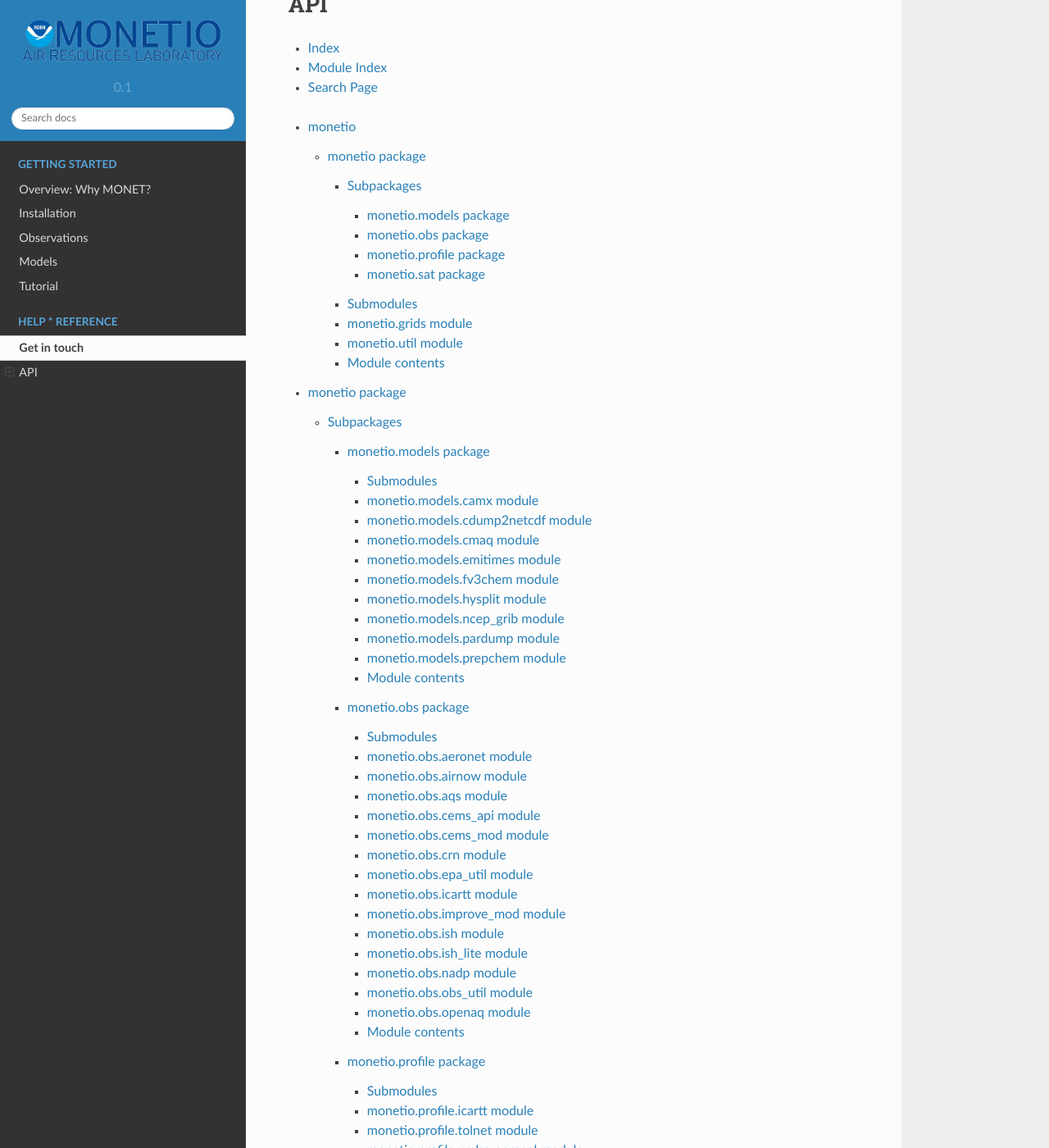
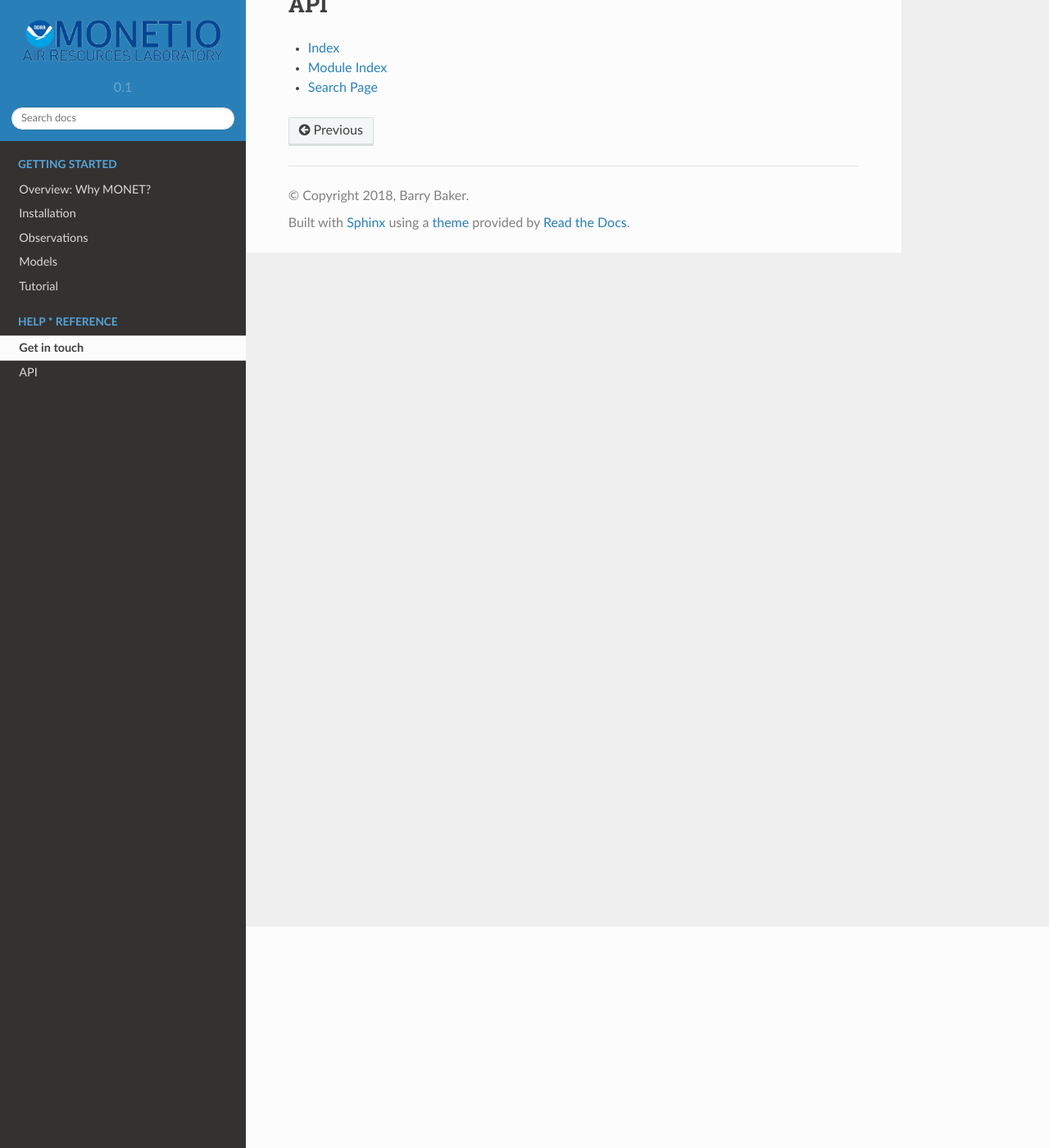
Before and after one commit to noaa-oar-arl/monetio, a Sphinx documentation site: the page built from docs/api.rst, in a window 1280 px wide and 1400 px high, scrolled down 270 px. Shown: the whole window at 82% size. Built offline with Sphinx 7.4.7 and the Read the Docs theme 2.0.0, drawn with Linux system fonts in a browser that asks for light colours; pages that are not in the unit, such as notebooks, are missing from menus; some of the changed text lies outside the part shown.

```diff
--- a/docs/api.rst
+++ b/docs/api.rst
@@ -10,15 +10,11 @@ If an issue arrises please post on the `GitHub` issues.
 API
 ---
 
+
+
 * :ref:`genindex`
 * :ref:`modindex`
 * :ref:`search`
 
-.. toctree::
-    :maxdepth: 4
-
-    source/modules
-    source/monetio
-
 
 .. _on GitHub: https://github.com/noaa-oar-arl/monetio
--- a/docs/monet.rst
+++ /dev/null
@@ -1,40 +0,0 @@
-monet package
-=============
-
-Subpackages
------------
-
-.. toctree::
-
-    monet.models
-    monet.obs
-    monet.profile
-    monet.sat
-
-Submodules
-----------
-
-monet\.aeronet module
----------------------
-
-.. automodule:: monet.aeronet
-    :members:
-    :undoc-members:
-    :show-inheritance:
-
-monet\.monet module
--------------------
-
-.. automodule:: monet.monet
-    :members:
-    :undoc-members:
-    :show-inheritance:
-
-
-Module contents
----------------
-
-.. automodule:: monet
-    :members:
-    :undoc-members:
-    :show-inheritance:
--- a/docs/source/modules.rst
+++ /dev/null
@@ -1,7 +0,0 @@
-monetio
-=======
-
-.. toctree::
-   :maxdepth: 4
-
-   monetio
--- a/docs/source/monetio.models.rst
+++ /dev/null
@@ -1,86 +0,0 @@
-monetio.models package
-======================
-
-Submodules
-----------
-
-monetio.models.camx module
---------------------------
-
-.. automodule:: monetio.models.camx
-   :members:
-   :undoc-members:
-   :show-inheritance:
-
-monetio.models.cdump2netcdf module
-----------------------------------
-
-.. automodule:: monetio.models.cdump2netcdf
-   :members:
-   :undoc-members:
-   :show-inheritance:
-
-monetio.models.cmaq module
---------------------------
-
-.. automodule:: monetio.models.cmaq
-   :members:
-   :undoc-members:
-   :show-inheritance:
-
-monetio.models.emitimes module
-------------------------------
-
-.. automodule:: monetio.models.emitimes
-   :members:
-   :undoc-members:
-   :show-inheritance:
-
-monetio.models.fv3chem module
------------------------------
-
-.. automodule:: monetio.models.fv3chem
-   :members:
-   :undoc-members:
-   :show-inheritance:
-
-monetio.models.hysplit module
------------------------------
-
-.. automodule:: monetio.models.hysplit
-   :members:
-   :undoc-members:
-   :show-inheritance:
-
-monetio.models.ncep\_grib module
---------------------------------
-
-.. automodule:: monetio.models.ncep_grib
-   :members:
-   :undoc-members:
-   :show-inheritance:
-
-monetio.models.pardump module
------------------------------
-
-.. automodule:: monetio.models.pardump
-   :members:
-   :undoc-members:
-   :show-inheritance:
-
-monetio.models.prepchem module
-------------------------------
-
-.. automodule:: monetio.models.prepchem
-   :members:
-   :undoc-members:
-   :show-inheritance:
-
-
-Module contents
----------------
-
-.. automodule:: monetio.models
-   :members:
-   :undoc-members:
-   :show-inheritance:
--- a/docs/source/monetio.obs.rst
+++ /dev/null
@@ -1,126 +0,0 @@
-monetio.obs package
-===================
-
-Submodules
-----------
-
-monetio.obs.aeronet module
---------------------------
-
-.. automodule:: monetio.obs.aeronet
-   :members:
-   :undoc-members:
-   :show-inheritance:
-
-monetio.obs.airnow module
--------------------------
-
-.. automodule:: monetio.obs.airnow
-   :members:
-   :undoc-members:
-   :show-inheritance:
-
-monetio.obs.aqs module
-----------------------
-
-.. automodule:: monetio.obs.aqs
-   :members:
-   :undoc-members:
-   :show-inheritance:
-
-monetio.obs.cems\_api module
-----------------------------
-
-.. automodule:: monetio.obs.cems_api
-   :members:
-   :undoc-members:
-   :show-inheritance:
-
-monetio.obs.cems\_mod module
-----------------------------
-
-.. automodule:: monetio.obs.cems_mod
-   :members:
-   :undoc-members:
-   :show-inheritance:
-
-monetio.obs.crn module
-----------------------
-
-.. automodule:: monetio.obs.crn
-   :members:
-   :undoc-members:
-   :show-inheritance:
-
-monetio.obs.epa\_util module
-----------------------------
-
-.. automodule:: monetio.obs.epa_util
-   :members:
-   :undoc-members:
-   :show-inheritance:
-
-monetio.obs.icartt module
--------------------------
-
-.. automodule:: monetio.obs.icartt
-   :members:
-   :undoc-members:
-   :show-inheritance:
-
-monetio.obs.improve\_mod module
--------------------------------
-
-.. automodule:: monetio.obs.improve_mod
-   :members:
-   :undoc-members:
-   :show-inheritance:
-
-monetio.obs.ish module
-----------------------
-
-.. automodule:: monetio.obs.ish
-   :members:
-   :undoc-members:
-   :show-inheritance:
-
-monetio.obs.ish\_lite module
-----------------------------
-
-.. automodule:: monetio.obs.ish_lite
-   :members:
-   :undoc-members:
-   :show-inheritance:
-
-monetio.obs.nadp module
------------------------
-
-.. automodule:: monetio.obs.nadp
-   :members:
-   :undoc-members:
-   :show-inheritance:
-
-monetio.obs.obs\_util module
-----------------------------
-
-.. automodule:: monetio.obs.obs_util
-   :members:
-   :undoc-members:
-   :show-inheritance:
-
-monetio.obs.openaq module
--------------------------
-
-.. automodule:: monetio.obs.openaq
-   :members:
-   :undoc-members:
-   :show-inheritance:
-
-
-Module contents
----------------
-
-.. automodule:: monetio.obs
-   :members:
-   :undoc-members:
-   :show-inheritance:
--- a/docs/source/monetio.profile.rst
+++ /dev/null
@@ -1,38 +0,0 @@
-monetio.profile package
-=======================
-
-Submodules
-----------
-
-monetio.profile.icartt module
------------------------------
-
-.. automodule:: monetio.profile.icartt
-   :members:
-   :undoc-members:
-   :show-inheritance:
-
-monetio.profile.tolnet module
------------------------------
-
-.. automodule:: monetio.profile.tolnet
-   :members:
-   :undoc-members:
-   :show-inheritance:
-
-monetio.profile.umbc\_aerosol module
-------------------------------------
-
-.. automodule:: monetio.profile.umbc_aerosol
-   :members:
-   :undoc-members:
-   :show-inheritance:
-
-
-Module contents
----------------
-
-.. automodule:: monetio.profile
-   :members:
-   :undoc-members:
-   :show-inheritance:
--- a/docs/source/monetio.rst
+++ /dev/null
@@ -1,40 +0,0 @@
-monetio package
-===============
-
-Subpackages
------------
-
-.. toctree::
-
-   monetio.models
-   monetio.obs
-   monetio.profile
-   monetio.sat
-
-Submodules
-----------
-
-monetio.grids module
---------------------
-
-.. automodule:: monetio.grids
-   :members:
-   :undoc-members:
-   :show-inheritance:
-
-monetio.util module
--------------------
-
-.. automodule:: monetio.util
-   :members:
-   :undoc-members:
-   :show-inheritance:
-
-
-Module contents
----------------
-
-.. automodule:: monetio
-   :members:
-   :undoc-members:
-   :show-inheritance:
--- a/docs/source/monetio.sat.rst
+++ /dev/null
@@ -1,86 +0,0 @@
-monetio.sat package
-===================
-
-Submodules
-----------
-
-monetio.sat.goes module
------------------------
-
-.. automodule:: monetio.sat.goes
-   :members:
-   :undoc-members:
-   :show-inheritance:
-
-monetio.sat.lpdaac\_download module
------------------------------------
-
-.. automodule:: monetio.sat.lpdaac_download
-   :members:
-   :undoc-members:
-   :show-inheritance:
-
-monetio.sat.modis\_ornl module
-------------------------------
-
-.. automodule:: monetio.sat.modis_ornl
-   :members:
-   :undoc-members:
-   :show-inheritance:
-
-monetio.sat.nasa\_modis module
-------------------------------
-
-.. automodule:: monetio.sat.nasa_modis
-   :members:
-   :undoc-members:
-   :show-inheritance:
-
-monetio.sat.nasa\_utils module
-------------------------------
-
-.. automodule:: monetio.sat.nasa_utils
-   :members:
-   :undoc-members:
-   :show-inheritance:
-
-monetio.sat.nesdis\_edr\_viirs module
--------------------------------------
-
-.. automodule:: monetio.sat.nesdis_edr_viirs
-   :members:
-   :undoc-members:
-   :show-inheritance:
-
-monetio.sat.nesdis\_eps\_viirs module
--------------------------------------
-
-.. automodule:: monetio.sat.nesdis_eps_viirs
-   :members:
-   :undoc-members:
-   :show-inheritance:
-
-monetio.sat.nesdis\_frp module
-------------------------------
-
-.. automodule:: monetio.sat.nesdis_frp
-   :members:
-   :undoc-members:
-   :show-inheritance:
-
-monetio.sat.utility module
---------------------------
-
-.. automodule:: monetio.sat.utility
-   :members:
-   :undoc-members:
-   :show-inheritance:
-
-
-Module contents
----------------
-
-.. automodule:: monetio.sat
-   :members:
-   :undoc-members:
-   :show-inheritance:
```
Also changed, not shown: docs/monet.models.rst (deleted, +0 -38 lines), docs/monet.obs.rst (deleted, +0 -78 lines).
